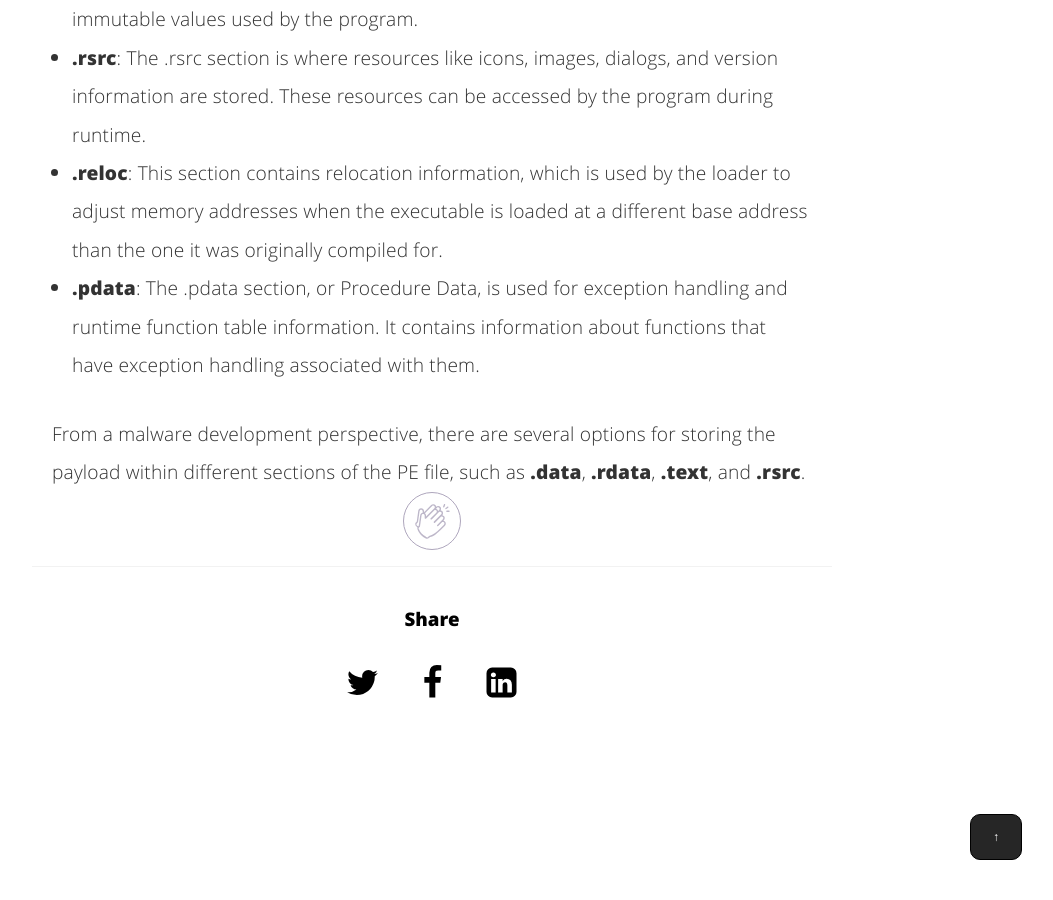
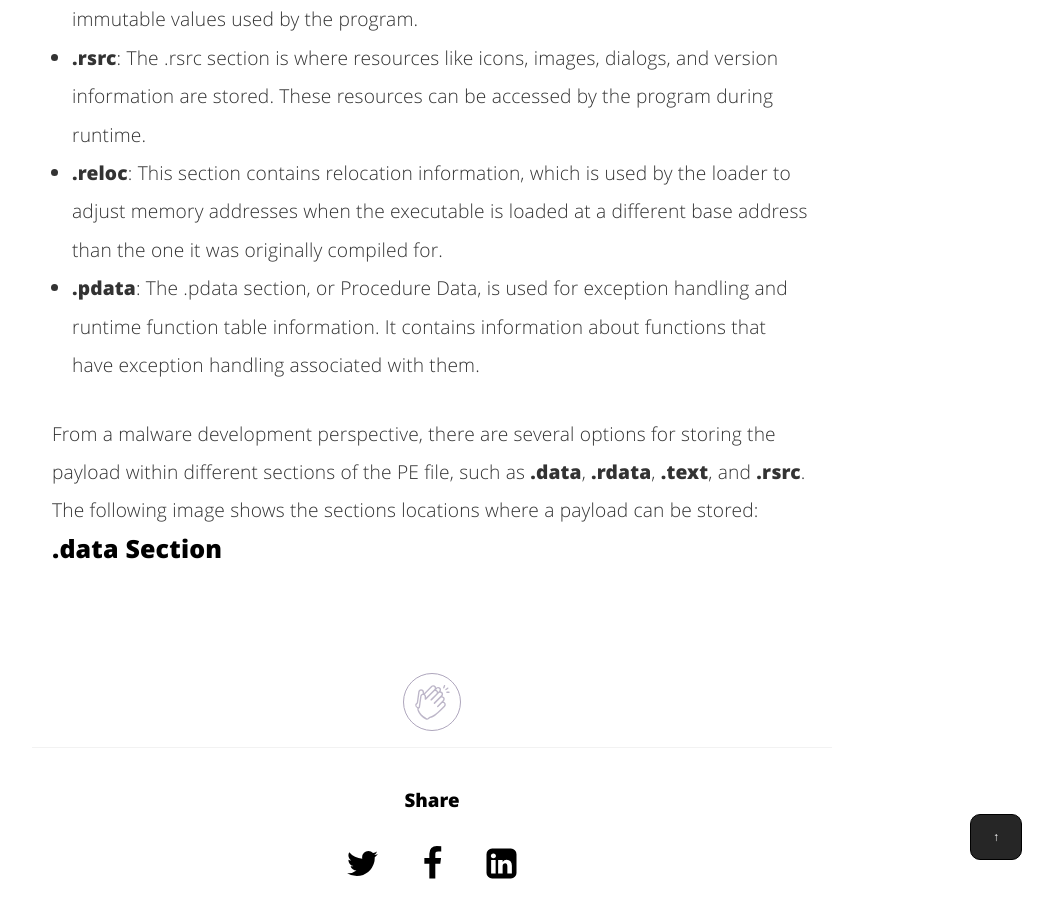
Before and after one commit to nickvourd/nickvourd.github.io, a Jekyll site: the page built from _posts/2024-04-21-the-anatomy-of-pe.md, in a window 1280 px wide and 900 px high, scrolled down 4430 px. Shown: the whole window, without its empty margins (208-1261 px from the left). Built offline with Jekyll 4.4.1, drawn with Linux system fonts in a browser that asks for light colours.

Commit message:
The anatomy of PE

```diff
--- a/_posts/2024-04-21-the-anatomy-of-pe.md
+++ b/_posts/2024-04-21-the-anatomy-of-pe.md
@@ -173,8 +174,11 @@ function topFunction() {
 </ul>
 </p>
 
-<p>From a malware development perspective, there are several options for storing the payload within different sections of the PE file, such as <b>.data</b>, <b>.rdata</b>, <b>.text</b>, and <b>.rsrc</b>.</p>
+<p>From a malware development perspective, there are several options for storing the payload within different sections of the PE file, such as <b>.data</b>, <b>.rdata</b>, <b>.text</b>, and <b>.rsrc</b>. The following image shows the sections locations where a payload can be stored:</p>
 
+<h3>.data Section</h3>
+
+<br /><br />
 
 <!-- add the button!-->
 <div>
```
Also changed, not shown: other parts of _posts/2024-04-21-the-anatomy-of-pe.md (+1 -0 lines).
